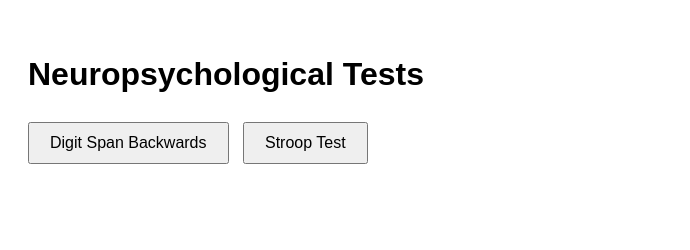
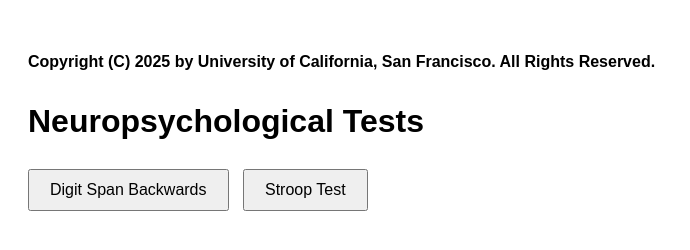
Before and after one commit to arvsuresh/mmneuro, a plain HTML site: page index.html in a window 1280 px wide. Shown: the whole page, without its empty margins (0-690 px from the left). Drawn offline with Linux system fonts and the light colour scheme.

Commit message:
Update index.html

```diff
--- a/index.html
+++ b/index.html
@@ -3,6 +3,7 @@
 <head>
   <meta charset="UTF-8">
   <title>Neuropsychological Tests</title>
+  <h4>Copyright (C) 2025 by University of California, San Francisco. All Rights Reserved.</h4>
   <style>
     body {
       font-family: Arial, sans-serif;
```
